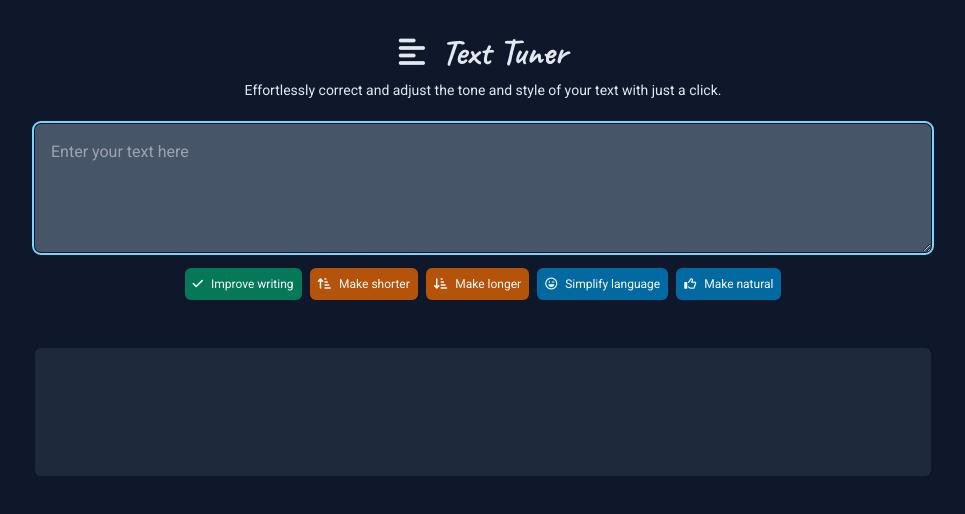
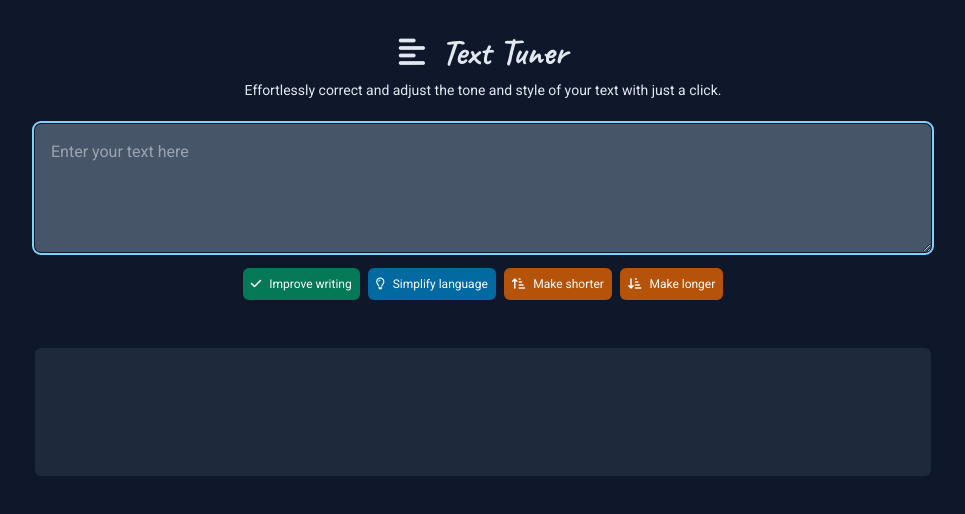
Before and after one commit to marashi/text-tuner, a React (Vite) app: page / in a window 1280 px wide. Shown: the top 514 px of the page, without its empty margins (157-1122 px from the left). Built offline with nearby package versions, Linux system fonts and the light colour scheme.

Commit message:
feat: add animation

```diff
--- a/src/ButtonGroup.jsx
+++ b/src/ButtonGroup.jsx
@@ -1,14 +1,29 @@
 import { TextAction } from "./shared/actions";
+import { motion } from "framer-motion";
 
 const ButtonGroup = ({ handleSubmission }) => {
   return (
-    <div className="text-xs flex justify-center gap-2 mt-4 text-slate-50">
+    <motion.div
+      initial={{ opacity: 0, translateY: "-10px" }}
+      whileInView={{ opacity: 1, translateY: 0 }}
+      transition={{ duration: 0.4, delay: 0.2 }}
+      viewport={{ once: true }}
+      className="text-xs flex justify-center gap-2 mt-4 text-slate-50"
+    >
       <button
         onClick={() => handleSubmission(TextAction.IMPROVE)}
         className="bg-emerald-700 p-2  rounded-md hover:bg-emerald-800"
       >
         <i className="fa-solid fa-check mr-2"></i>
         Improve writing
+      </button>
+
+      <button
+        onClick={() => handleSubmission(TextAction.SIMPLIFY)}
+        className="bg-sky-700 p-2 rounded-md hover:bg-sky-800"
+      >
+        <i className="fa-regular fa-lightbulb mr-2"></i>
+        Simplify language
       </button>
 
       <button
@@ -26,23 +41,7 @@ const ButtonGroup = ({ handleSubmission }) => {
         <i className="fa-solid fa-arrow-down-short-wide mr-2"></i>
         Make longer
       </button>
-
-      <button
-        onClick={() => handleSubmission(TextAction.SIMPLIFY)}
-        className="bg-sky-700 p-2 rounded-md hover:bg-sky-800"
-      >
-        <i className="fa-regular fa-face-laugh-wink mr-2"></i>
-        Simplify language
-      </button>
-
-      <button
-        onClick={() => handleSubmission(TextAction.NATURAL)}
-        className="bg-sky-700 p-2 rounded-md hover:bg-sky-800"
-      >
-        <i className="fa-regular fa-thumbs-up mr-2"></i>
-        Make natural
-      </button>
-    </div>
+    </motion.div>
   );
 };
 
--- a/src/Header.jsx
+++ b/src/Header.jsx
@@ -1,6 +1,14 @@
+import { motion } from "framer-motion";
 const Header = () => {
   return (
-    <div className="w-full text-center" style={{ WebkitAppRegion: "drag" }}>
+    <motion.div
+      initial={{ opacity: 0, translateY: "5px" }}
+      whileInView={{ opacity: 1, translateY: 0 }}
+      transition={{ duration: 0.3, delay: 0.2 }}
+      viewport={{ once: true }}
+      className="w-full text-center"
+      style={{ WebkitAppRegion: "drag" }}
+    >
       <h1 className="text-4xl font-bold mt-4 mb-2 font-caveat select-none flex items-center justify-center">
         <i className="fa-solid fa-align-left text-3xl mr-4"></i>
         Text Tuner
@@ -9,7 +17,7 @@ const Header = () => {
         Effortlessly correct and adjust the tone and style of your text with
         just a click.
       </div>
-    </div>
+    </motion.div>
   );
 };
 
```
